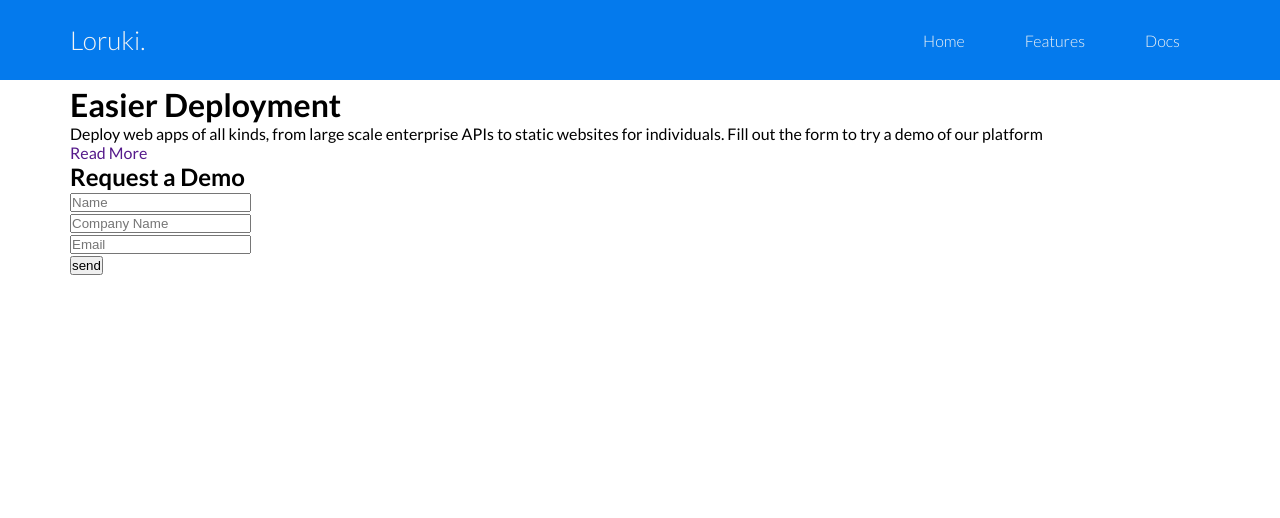
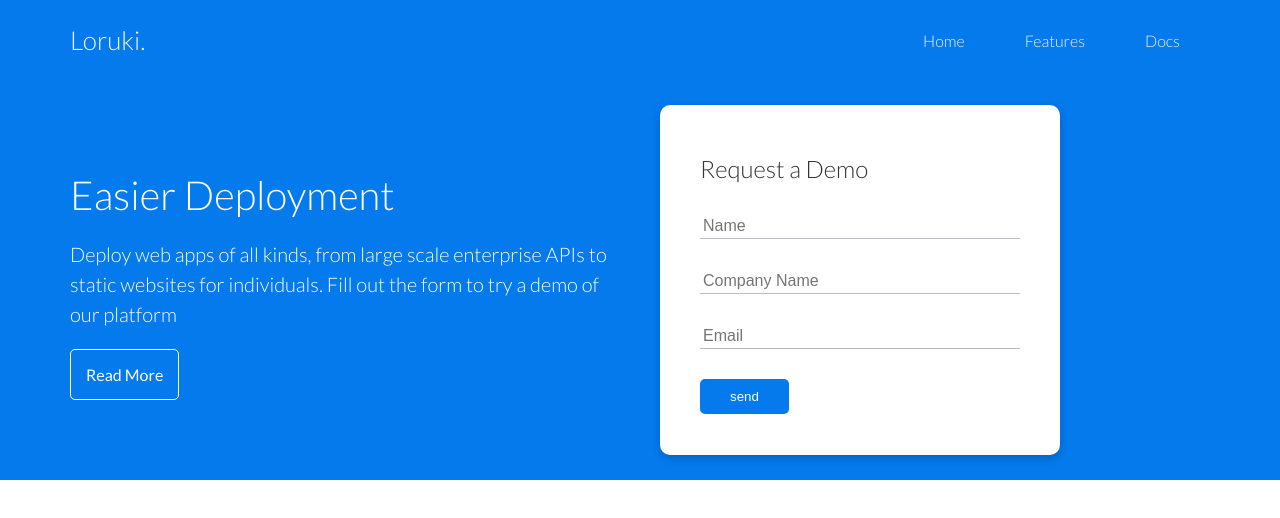
Before and after one commit to BF-FrontEnd-class-2024/Loruki-Rebuild, a website: page index.html in a window 1280 px wide. Drawn offline with Linux system fonts and the light colour scheme.

Commit message:
add showcase css

```diff
--- a/index.html
+++ b/index.html
@@ -1,6 +1,5 @@
 <!DOCTYPE html>
 <html lang="en">
-
   <head>
     <meta charset="UTF-8" />
     <link rel="icon" type="image/svg+xml" href="./client/assets/favicon.ico" />
@@ -8,7 +7,10 @@
     <title>Loruki!</title>
     <link rel="preconnect" href="https://fonts.googleapis.com" />
     <link rel="preconnect" href="https://fonts.gstatic.com" crossorigin />
-  <link href="https://fonts.googleapis.com/css2?family=Lato:wght@300;400;700&display=swap" rel="stylesheet" />
+    <link
+      href="https://fonts.googleapis.com/css2?family=Lato:wght@300;400;700&display=swap"
+      rel="stylesheet"
+    />
     <link href="./styles/index.css" rel="stylesheet" />
   </head>
 
@@ -32,16 +34,21 @@
             static websites for individuals. Fill out the form to try a demo of
             our platform
           </p>
-        <a class="btn" href="">Read More</a>
+          <a class="btn btn-outline" href="">Read More</a>
         </div>
-      <div class="showcase-form">
+        <div class="showcase-form card">
           <h2>Request a Demo</h2>
           <form>
             <div class="form-ctrl">
               <input type="text" name="name" placeholder="Name" required />
             </div>
             <div class="form-ctrl">
-            <input type="text" name="company" placeholder="Company Name" required />
+              <input
+                type="text"
+                name="company"
+                placeholder="Company Name"
+                required
+              />
             </div>
             <div class="form-ctrl">
               <input type="email" name="email" placeholder="Email" required />
@@ -52,5 +59,4 @@
       </div>
     </div>
   </body>
-
 </html>
--- a/styles/index.css
+++ b/styles/index.css
@@ -99,3 +99,100 @@ header .container .logo {
   font-weight: 300;
   font-size: 26px;
 }
+/* stylelint-disable-next-line rule-empty-line-before */
+.showcase {
+  height: 400px;
+  background-color: var(--primary-color);
+  color: #fff;
+}
+/* stylelint-disable-next-line rule-empty-line-before */
+.showcase .container {
+  display: grid;
+  grid-template-columns: repeat(2, 1fr);
+  gap: 20px;
+  justify-content: center;
+  align-items: center;
+  height: 100%;
+}
+
+.showcase-text h1 {
+  font-size: 40px;
+  font-weight: 300;
+  line-height: 1.2;
+  margin: 10px 0;
+}
+
+.showcase p {
+  margin: 20px 0;
+  font-size: 20px;
+  line-height: 1.5;
+  font-weight: 300;
+}
+
+.btn-outline {
+  background-color: transparent;
+  border: 1px solid #fff;
+  padding: 15px !important;
+}
+
+.btn:hover {
+  transform: scale(0.98);
+}
+
+.btn {
+  display: inline-block;
+  padding: 10px 30px;
+  cursor: pointer;
+  background: var(--primary-color);
+  color: #fff;
+  border-radius: 5px;
+}
+
+.showcase-form {
+  height: 350px;
+  width: 400px;
+  padding: 40px;
+}
+
+.card {
+  background-color: #fff;
+  color: #333;
+  border-radius: 10px;
+  box-shadow: 0 3px 10px rgba(0, 0, 0, 0.2);
+  margin: 10px;
+}
+
+.card h2 {
+  font-weight: 300;
+  line-height: 1.2;
+  margin: 10px 0;
+}
+
+.showcase-form .form-ctrl {
+  margin: 30px 0;
+}
+
+.showcase-form input[type="text"] {
+  outline: 0;
+  border: 0;
+  border-bottom: 1px solid #b4becb;
+  width: 100%;
+  padding: 3px;
+  font-size: 16px;
+}
+
+.showcase-form input[type="email"] {
+  outline: 0;
+  border: 0;
+  border-bottom: 1px solid #b4becb;
+  width: 100%;
+  padding: 3px;
+  font-size: 16px;
+}
+
+.btn-p {
+  background-color: var(--primary-color);
+  color: #fff;
+  outline: none;
+  border: none;
+}
```
Lines whose indentation alone changed are shown as unchanged.
